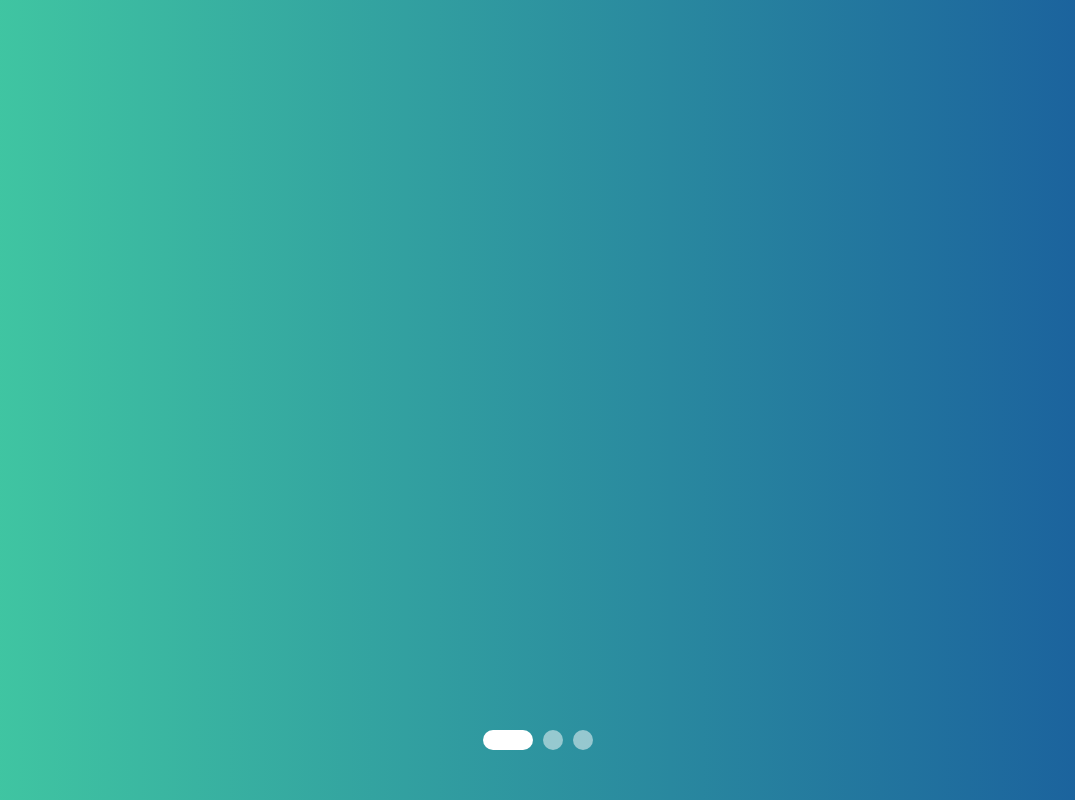
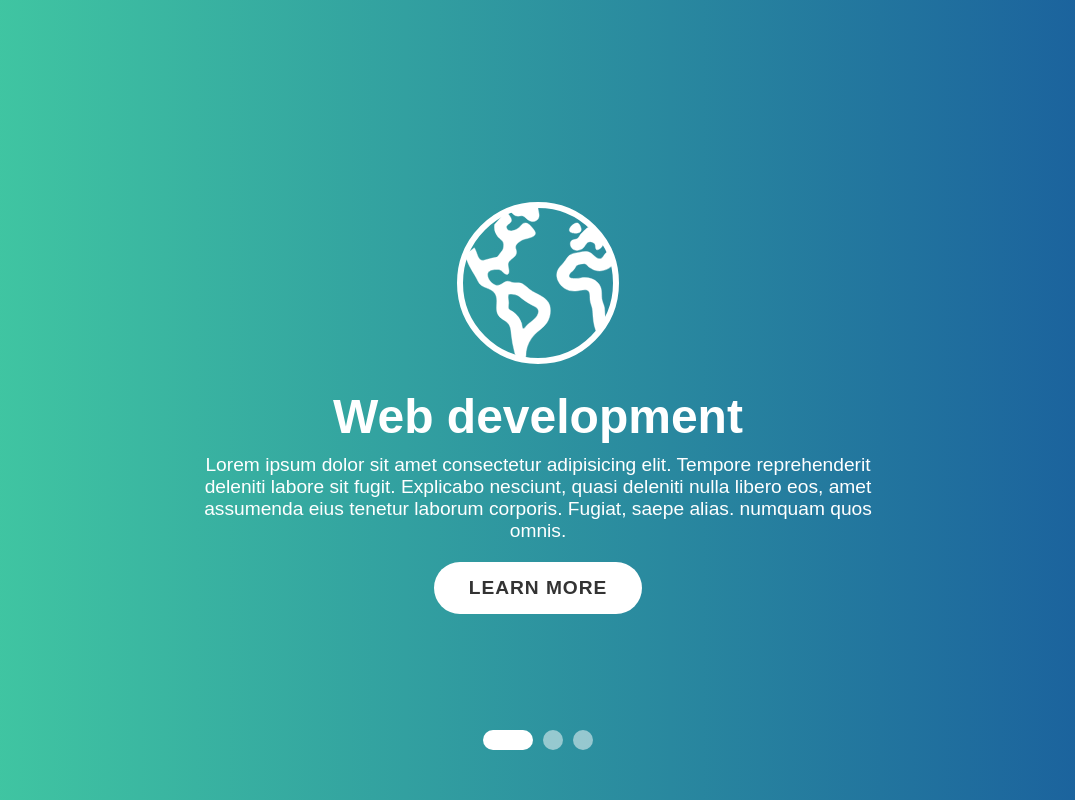
Before and after one commit to EdwardMelendezM/Efectos-css-modo-tryhards, a plain HTML site: page Website Slider/index.html in a window 1280 px wide. Shown: the whole page, without its empty margins (102-1177 px from the left). Drawn offline with nearby package versions, Linux system fonts and the light colour scheme.

Commit message:
implementando texto y estilos

```diff
--- a/Website Slider/css.css
+++ b/Website Slider/css.css
@@ -79,3 +79,44 @@
 .tabs input:nth-child(3):checked ~ .content {
   left: -200vw;
 }
+.content .box .contentBx {
+  display: flex;
+  justify-content: center;
+  align-items: center;
+  flex-direction: column;
+  gap: 10px;
+}
+
+.content .box .contentBx ion-icon {
+  font-size: 12em;
+  color: #fff;
+  --ionicon-stroke-width: 16px;
+}
+.content .box .contentBx h2 {
+  font-size: 3em;
+  color: #fff;
+}
+.content .box .contentBx p {
+  font-size: 1.2em;
+  color: #fff;
+  max-width: 700px;
+  text-align: center;
+}
+.content .box .contentBx button {
+  font-size: 1.2em;
+  text-decoration: none;
+  text-transform: uppercase;
+  padding: 15px 35px;
+  background-color: #fff;
+  color: #333;
+  letter-spacing: 0.05em;
+  margin-top: 10px;
+  font-weight: 600;
+  border: none;
+  border-radius: 40px;
+  transition: 0.5s;
+}
+
+.content .box .contentBx button:hover {
+  letter-spacing: 0.2em;
+}
--- a/Website Slider/index.html
+++ b/Website Slider/index.html
@@ -22,12 +22,45 @@
         <label for="photography"></label>
       </div>
       <div class="content">
-        <div class="box web"></div>
-        <div class="box graphics"></div>
-        <div class="box photography"></div>
+        <div class="box web">
+          <div class="contentBx">
+            <ion-icon name="earth-outline"></ion-icon>
+            <h2>Web development</h2>
+            <p>Lorem ipsum dolor sit amet consectetur adipisicing elit. Tempore reprehenderit deleniti labore sit fugit.
+              Explicabo nesciunt, quasi deleniti nulla libero eos, amet assumenda eius tenetur laborum corporis. Fugiat,
+              saepe alias.
+              numquam quos omnis.</p>
+            <button>Learn More</button>
+          </div>
+        </div>
+        <div class="box graphics">
+          <div class="contentBx">
+            <ion-icon name="image-outline"></ion-icon>
+
+            <h2>Graphics Design</h2>
+            <p>Lorem ipsum dolor sit amet consectetur adipisicing elit. Tempore reprehenderit deleniti labore sit fugit.
+              Explicabo nesciunt, quasi deleniti nulla libero eos, amet assumenda eius tenetur laborum corporis. Fugiat,
+              saepe alias.
+              numquam quos omnis.</p>
+            <button>Learn More</button>
+          </div>
+        </div>
+        <div class="box photography">
+          <div class="contentBx">
+            <ion-icon name="camera-outline"></ion-icon>
+            <h2>Photography</h2>
+            <p>Lorem ipsum dolor sit amet consectetur adipisicing elit. Tempore reprehenderit deleniti labore sit fugit.
+              Explicabo nesciunt, quasi deleniti nulla libero eos, amet assumenda eius tenetur laborum corporis. Fugiat,
+              saepe alias.
+              numquam quos omnis.</p>
+            <button>Learn More</button>
+          </div>
+        </div>
       </div>
     </div>
   </div>
+  <script type="module" src="https://unpkg.com/ionicons@5.5.2/dist/ionicons/ionicons.esm.js"></script>
+  <script nomodule src="https://unpkg.com/ionicons@5.5.2/dist/ionicons/ionicons.js"></script>
 </body>
 
 </html>
```
